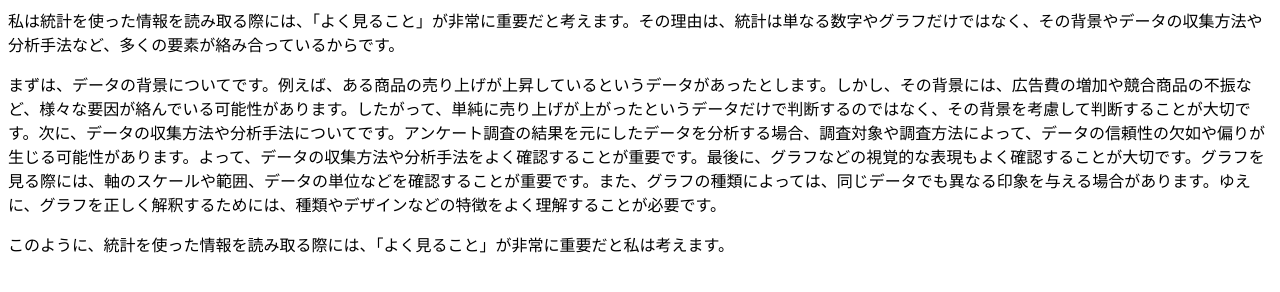
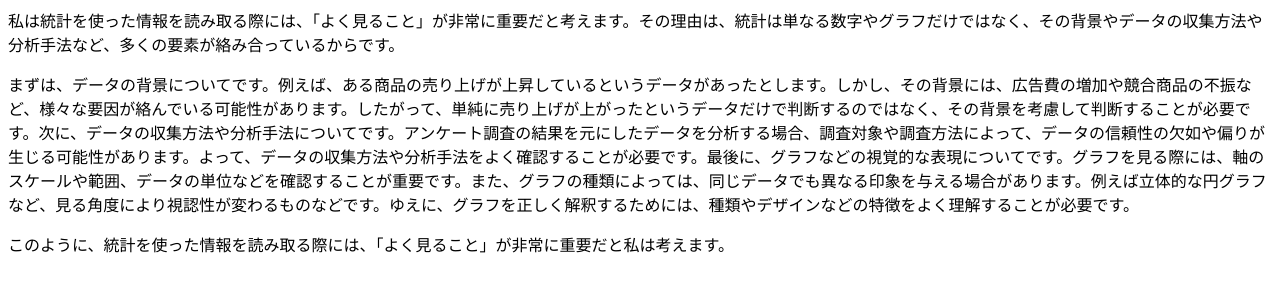
Before and after one commit to abcba101/abcba103, a plain HTML site: page index.html in a window 1280 px wide. Drawn offline with Linux system fonts and the light colour scheme.

Commit message:
Update index.html

```diff
--- a/index.html
+++ b/index.html
@@ -1,5 +1,5 @@
 <p>私は統計を使った情報を読み取る際には、「よく見ること」が非常に重要だと考えます。その理由は、統計は単なる数字やグラフだけではなく、その背景やデータの収集方法や分析手法など、多くの要素が絡み合っているからです。</p>
 
-<p>まずは、データの背景についてです。例えば、ある商品の売り上げが上昇しているというデータがあったとします。しかし、その背景には、広告費の増加や競合商品の不振など、様々な要因が絡んでいる可能性があります。したがって、単純に売り上げが上がったというデータだけで判断するのではなく、その背景を考慮して判断することが大切です。次に、データの収集方法や分析手法についてです。アンケート調査の結果を元にしたデータを分析する場合、調査対象や調査方法によって、データの信頼性の欠如や偏りが生じる可能性があります。よって、データの収集方法や分析手法をよく確認することが重要です。最後に、グラフなどの視覚的な表現もよく確認することが大切です。グラフを見る際には、軸のスケールや範囲、データの単位などを確認することが重要です。また、グラフの種類によっては、同じデータでも異なる印象を与える場合があります。ゆえに、グラフを正しく解釈するためには、種類やデザインなどの特徴をよく理解することが必要です。</p>
+<p>まずは、データの背景についてです。例えば、ある商品の売り上げが上昇しているというデータがあったとします。しかし、その背景には、広告費の増加や競合商品の不振など、様々な要因が絡んでいる可能性があります。したがって、単純に売り上げが上がったというデータだけで判断するのではなく、その背景を考慮して判断することが必要です。次に、データの収集方法や分析手法についてです。アンケート調査の結果を元にしたデータを分析する場合、調査対象や調査方法によって、データの信頼性の欠如や偏りが生じる可能性があります。よって、データの収集方法や分析手法をよく確認することが必要です。最後に、グラフなどの視覚的な表現についてです。グラフを見る際には、軸のスケールや範囲、データの単位などを確認することが重要です。また、グラフの種類によっては、同じデータでも異なる印象を与える場合があります。例えば立体的な円グラフなど、見る角度により視認性が変わるものなどです。ゆえに、グラフを正しく解釈するためには、種類やデザインなどの特徴をよく理解することが必要です。</p>
 
  <p>このように、統計を使った情報を読み取る際には、「よく見ること」が非常に重要だと私は考えます。</p>
```
